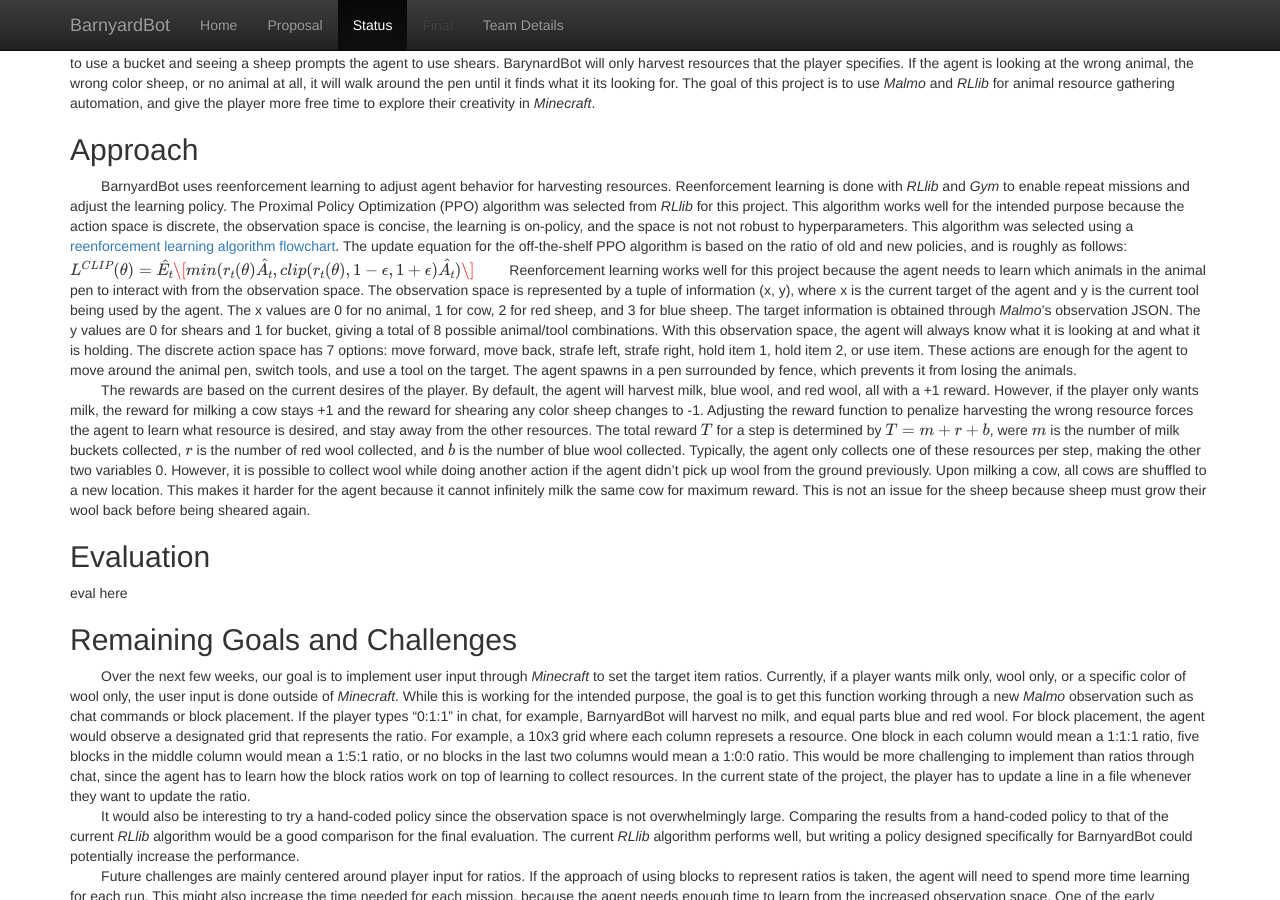
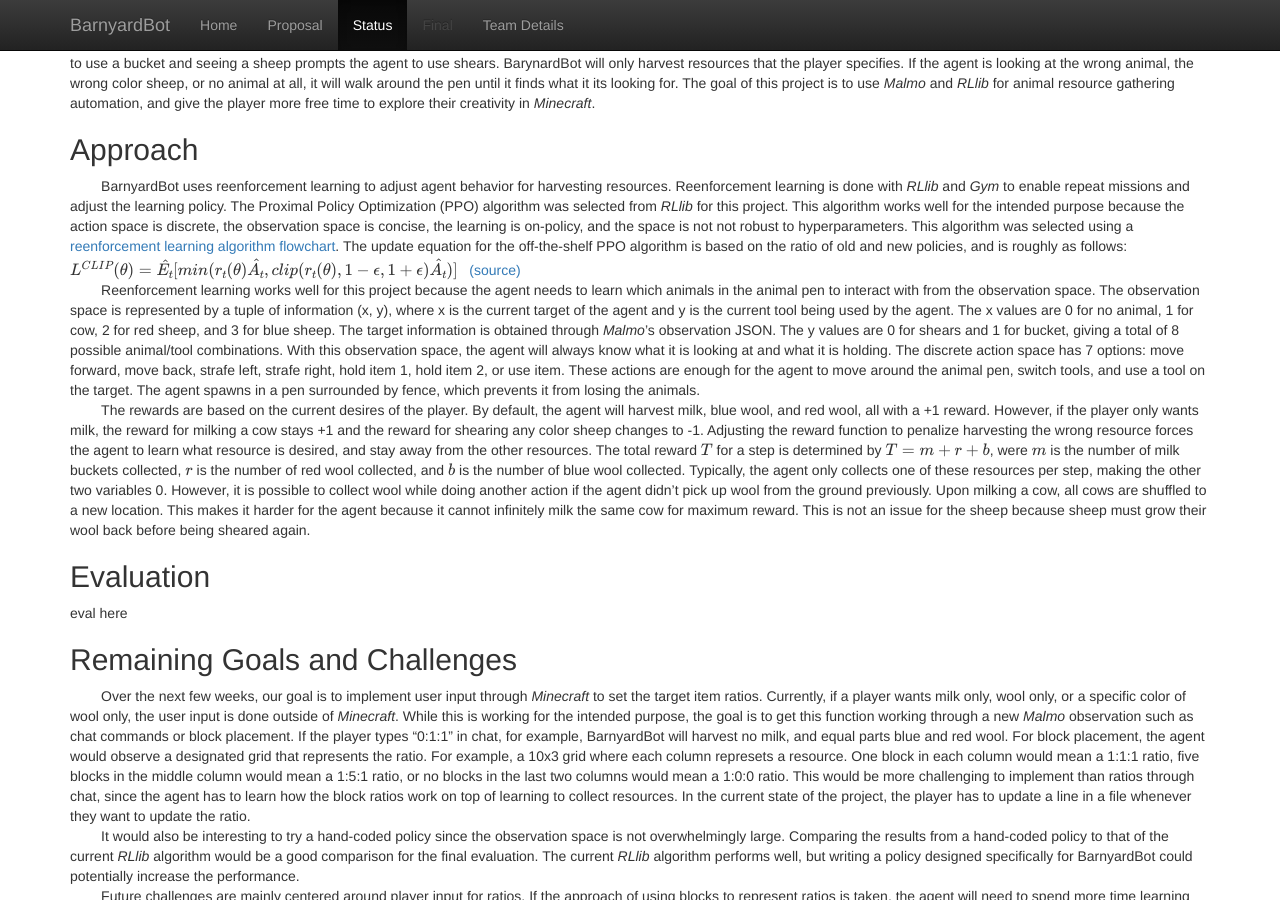
Before and after one commit to brandonmeyer/BarnyardBot, a Jekyll site: the page built from docs/status.md, in a window 1280 px wide and 900 px high, scrolled down 303 px. Built offline with Jekyll 4.4.1, drawn with Linux system fonts in a browser that asks for light colours; formulas are drawn with MathJax 3.

Commit message:
Update status.md

```diff
--- a/docs/status.md
+++ b/docs/status.md
@@ -10,7 +10,7 @@ video here
 
 ## Approach
 &nbsp;&nbsp;&nbsp;&nbsp;&nbsp;&nbsp;&nbsp;&nbsp;BarnyardBot uses reenforcement learning to adjust agent behavior for harvesting resources. Reenforcement learning is done with *RLlib* and *Gym* to enable repeat missions and adjust the learning policy. The Proximal Policy Optimization (PPO) algorithm was selected from *RLlib* for this project. This algorithm works well for the intended purpose because the action space is discrete, the observation space is concise, the learning is on-policy, and the space is not not robust to hyperparameters. This algorithm was selected using a [reenforcement learning algorithm flowchart](https://static.us.edusercontent.com/files/eS20DbiGQfi4P2skbCN9WYeD). The update equation for the off-the-shelf PPO algorithm is based on the ratio of old and new policies, and is roughly as follows:\
-$$L^{CLIP}(\theta)=\hat{E_t}\[min(r_t(\theta)\hat{A_t},clip(r_t(\theta),1-\epsilon,1+\epsilon)\hat{A_t})\]$$
+$$L^{CLIP}(\theta)=\hat{E_t}[min(r_t(\theta)\hat{A_t},clip(r_t(\theta),1-\epsilon,1+\epsilon)\hat{A_t})]$$&nbsp;&nbsp;&nbsp;[(source)](https://blogs.oracle.com/ai-and-datascience/post/reinforcement-learning-proximal-policy-optimization-ppo)\
 &nbsp;&nbsp;&nbsp;&nbsp;&nbsp;&nbsp;&nbsp;&nbsp;Reenforcement learning works well for this project because the agent needs to learn which animals in the animal pen to interact with from the observation space. The observation space is represented by a tuple of information (x, y), where x is the current target of the agent and y is the current tool being used by the agent. The x values are 0 for no animal, 1 for cow, 2 for red sheep, and 3 for blue sheep. The target information is obtained through *Malmo*'s observation JSON. The y values are 0 for shears and 1 for bucket, giving a total of 8 possible animal/tool combinations. With this observation space, the agent will always know what it is looking at and what it is holding. The discrete action space has 7 options: move forward, move back, strafe left, strafe right, hold item 1, hold item 2, or use item. These actions are enough for the agent to move around the animal pen, switch tools, and use a tool on the target. The agent spawns in a pen surrounded by fence, which prevents it from losing the animals.\
 &nbsp;&nbsp;&nbsp;&nbsp;&nbsp;&nbsp;&nbsp;&nbsp;The rewards are based on the current desires of the player. By default, the agent will harvest milk, blue wool, and red wool, all with a +1 reward. However, if the player only wants milk, the reward for milking a cow stays +1 and the reward for shearing any color sheep changes to -1. Adjusting the reward function to penalize harvesting the wrong resource forces the agent to learn what resource is desired, and stay away from the other resources. The total reward $$T$$ for a step is determined by $$T = m + r + b$$, were $$m$$ is the number of milk buckets collected, $$r$$ is the number of red wool collected, and $$b$$ is the number of blue wool collected. Typically, the agent only collects one of these resources per step, making the other two variables 0. However, it is possible to collect wool while doing another action if the agent didn't pick up wool from the ground previously. Upon milking a cow, all cows are shuffled to a new location. This makes it harder for the agent because it cannot infinitely milk the same cow for maximum reward. This is not an issue for the sheep because sheep must grow their wool back before being sheared again.
 
```
